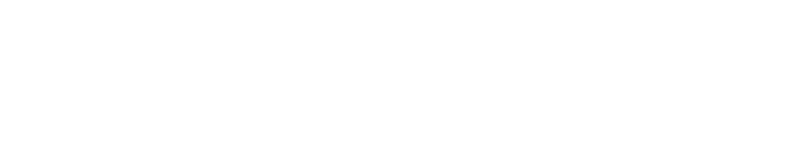
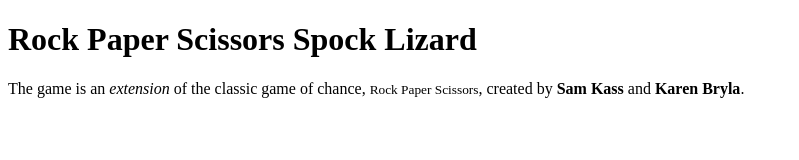
Before and after one commit to Code-Institute-Submissions/uyangabatnasann-project2, a plain HTML site: page index.html in a window 1280 px wide. Shown: the whole page, without its empty margins (0-799 px from the left). Drawn offline with Linux system fonts and the light colour scheme.

Commit message:
Add header in html

```diff
--- a/index.html
+++ b/index.html
@@ -13,7 +13,10 @@
     <title>Rock Paper Scissors Lizard Spock</title>
 </head>
 <body>
-    <header></header>
+    <header>
+        <h1>Rock Paper Scissors Spock Lizard</h1>
+        <p title="description">The game is an <em>extension</em> of the classic game of chance, <small>Rock Paper Scissors</small>, created by <strong>Sam Kass</strong> and <strong>Karen Bryla</strong>.</p>
+    </header>
     <div></div>
     <div></div>
     <div></div>
```
